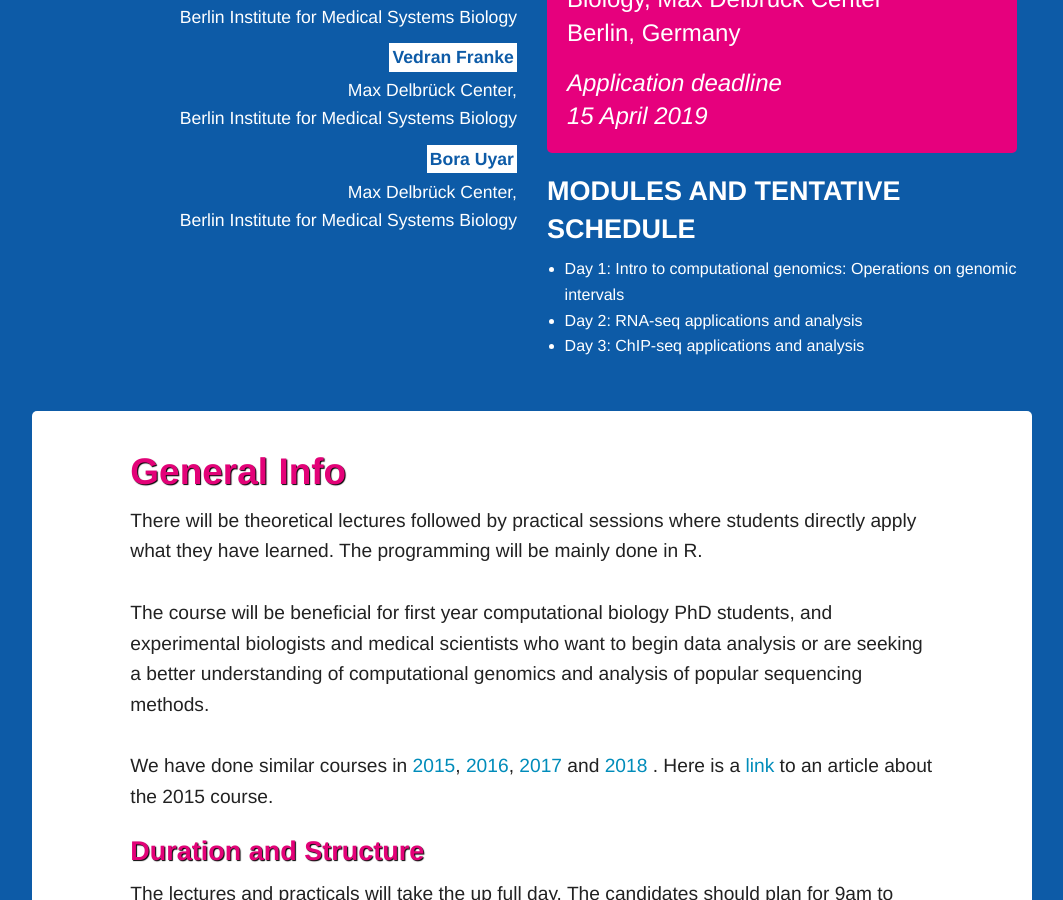
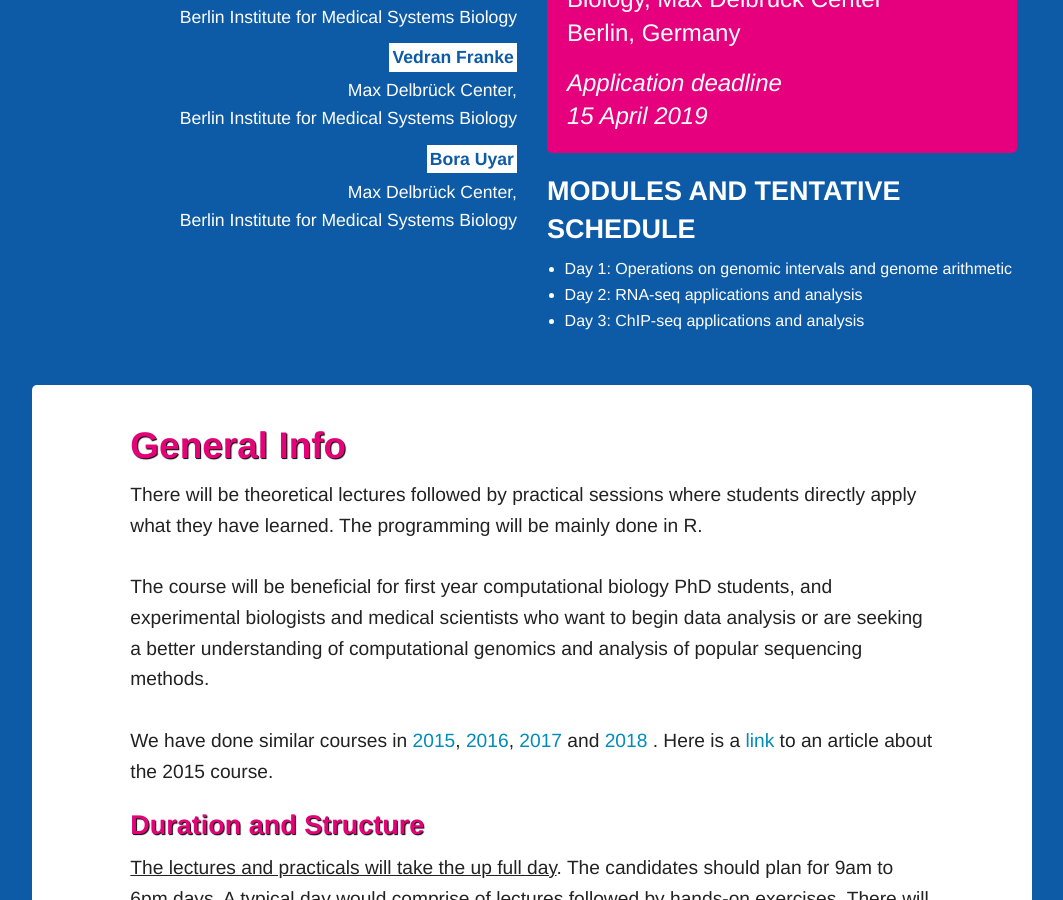
Before and after one commit to BIMSBbioinfo/compgen, a Jekyll site: the page 2019/index.html, which Jekyll copies as it is, in a window 1280 px wide and 900 px high, scrolled down 795 px. Shown: the whole window, without its empty margins (108-1171 px from the left). Built offline with Jekyll 4.4.1, drawn with Linux system fonts in a browser that asks for light colours; nearby versions of some CDN libraries; library files that are not in the unit come from our copies.

Commit message:
Update index.html

```diff
--- a/2019/index.html
+++ b/2019/index.html
@@ -55,7 +55,7 @@
 
         <h3>Modules and tentative schedule</h3>
         <ul>
-          <li>Day 1: Intro to computational genomics: Operations on genomic intervals</li>
+          <li>Day 1: Operations on genomic intervals and genome arithmetic</li>
           <li>Day 2: RNA-seq applications and analysis</li>
           <li>Day 3: ChIP-seq applications and analysis </li>
         </ul>
```
